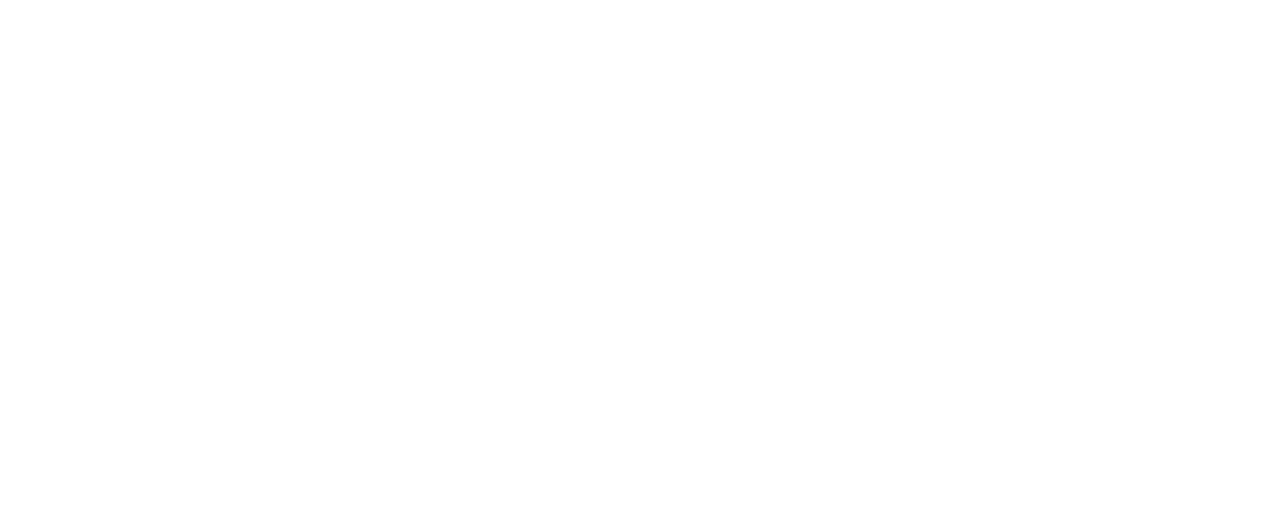
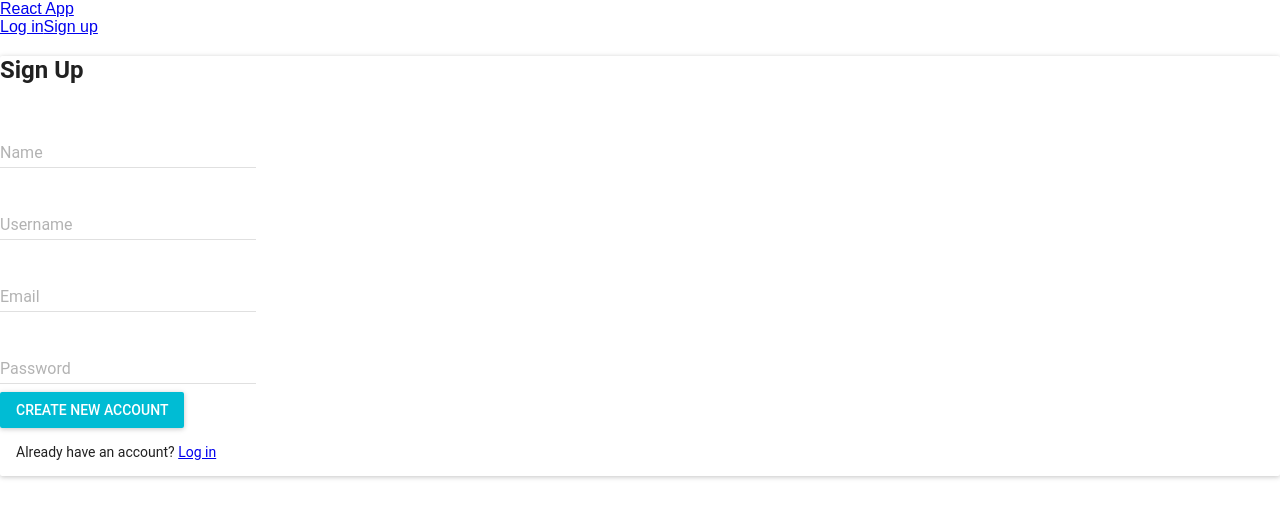
Before and after one commit to dbdoyle182/Contech, a React (Create React App) app in the folder client/: page /signup in a window 1280 px wide. Shown: the top 518 px of the page. Built offline with nearby package versions, Linux system fonts and the light colour scheme.

Commit message:
paths working for sign up and login pages

```diff
--- a/client/package.json
+++ b/client/package.json
@@ -5,6 +5,7 @@
   "proxy": "http://localhost:3001/",
   "dependencies": {
     "axios": "^0.18.0",
+    "prop-types": "^15.6.1",
     "react": "^16.3.2",
     "react-dom": "^16.3.2",
     "react-router-dom": "^4.2.2",
--- a/client/src/App.js
+++ b/client/src/App.js
@@ -1,21 +1,29 @@
-import React, { Component } from 'react';
+import React, { Component, Link } from 'react';
 import getMuiTheme from 'material-ui/styles/getMuiTheme';
 import MuiThemeProvider from 'material-ui/styles/MuiThemeProvider';
 import HomePage from './components/HomePage';
 import {BrowserRouter as Router, Route, Switch } from 'react-router-dom';
+import LoginPage from './containers/LoginPage.js';
+import SignUpPage from './containers/SignUpPage.js';
+import Base from './components/Base.js'
 
-class App extends Component {
-  render() {
-    return (
+const App = () => (
+
       <Router>
-        <MuiThemeProvider>
-          <Switch>
-            <Route exact path='/' component={HomePage} />
-          </Switch>
-        </MuiThemeProvider>
+        <div>
+          <MuiThemeProvider muiTheme={getMuiTheme()}>
+            <Base />
+            <Switch>
+              <Route exact path='/' component={HomePage} />
+              <Route exact path='/login' component={LoginPage} />
+              <Route exact path='/signup' component={SignUpPage} />
+            </Switch>
+
+          </MuiThemeProvider>
+        </div>
       </Router>
+
+
     );
-  }
-}
 
 export default App;
--- a/client/src/components/Base.js
+++ b/client/src/components/Base.js
@@ -0,0 +1,32 @@
+import React from 'react';
+import { Link } from 'react-router-dom';
+import PropTypes from 'prop-types';
+
+
+const Base = ({ children }) => (
+    <div>
+        <div className='top-bar'>
+            <div className='top-bar-left'>
+                <Link to='/'>React App</Link>
+            </div>
+
+            <div className='top-bar-right'>
+                <Link to='/login'>Log in</Link>
+                <Link to='/signup'>Sign up</Link>
+            </div>
+
+        </div>
+
+
+
+
+
+    </div>
+
+);
+
+Base.propTypes = {
+    children: PropTypes.object.isRequired
+};
+
+export default Base;
--- a/client/src/components/LoginForm.js
+++ b/client/src/components/LoginForm.js
@@ -0,0 +1,59 @@
+import React  from 'react';
+import { Card, TextField, RaisedButton, CardText } from 'material-ui';
+import { Link } from 'react-router-dom';
+import PropTypes from 'prop-types';
+
+
+
+
+
+const LoginForm = ({
+    onSubmit,
+    onChange,
+    errors,
+    user
+}) => (
+    <Card className='container'>
+        <form action='/' onSubmit={onSubmit}>
+            <h2 className='card-heading'>Login</h2>
+
+            {errors.summary && <p className='error-message'>{errors.summary}</p>}
+
+            <div className='field-line'>
+                <TextField
+                    floatingLabelText='Email'
+                    name='email'
+                    errorText={errors.email}
+                    onChange={onChange}
+                    value={user.email}
+                />
+            </div>
+
+            <div className='field-line'>
+                <TextField
+                    floatingLabelText='Password'
+                    type='password'
+                    name='password'
+                    onChange={onChange}
+                    errorText={errors.password}
+                    value={user.password}
+                />
+            </div>
+
+            <div className='button-line'>
+                <RaisedButton type='submit' label='Log in' primary />
+            </div>
+
+            <CardText>Need an account?<Link to={'/signup'}>Create one</Link></CardText>
+        </form>
+    </Card>
+);
+
+LoginForm.propTypes = {
+    onSubmit: PropTypes.func.isRequired,
+    onChange: PropTypes.func.isRequired,
+    errors: PropTypes.object.isRequired,
+    user: PropTypes.object.isRequired
+};
+
+export default LoginForm;
--- a/client/src/components/SignUpForm.js
+++ b/client/src/components/SignUpForm.js
@@ -1,9 +1,10 @@
-import React, { PropTypes } from 'react';
+import React from 'react';
 import { Link } from 'react-router-dom';
-import { Card, TextField } from 'material-ui';
+import { Card, TextField, RaisedButton, CardText } from 'material-ui';
+import PropTypes from 'prop-types';
 
 
-const SignUpFrom = ({
+const SignUpForm = ({
     onSubmit,
     onChange,
     errors,
@@ -25,15 +26,51 @@
                 />
             </div>
 
+            <div className="field-line">
+                <TextField
+                    floatingLabelText='Username'
+                    name='username'
+                    errorText={errors.username}
+                    onChange={onChange}
+                    value={user.username}
+                />
+            </div>
+
             <div className='field-line'>
                 <TextField
                     floatingLabelText='Email'
                     name='email'
-                    errorText={error.email}
+                    errorText={errors.email}
                     onChange={onChange}
                     value={user.email}
                 />
             </div>
+
+            <div className='field-line'>
+                <TextField
+                    floatingLabelText='Password'
+                    type='password'
+                    name='password'
+                    onChange={onChange}
+                    errorText={errors.password}
+                    value={user.password}
+                />
+            </div>
+
+            <div className='button-line'>
+                <RaisedButton type='submit' label='Create New Account' primary />
+            </div>
+
+            <CardText>Already have an account? <Link to={'/login'}>Log in</Link></CardText>
         </form>
     </Card>
-)
+);
+
+SignUpForm.propTypes = {
+    onSubmit: PropTypes.func.isRequired,
+    onChange: PropTypes.func.isRequired,
+    errors: PropTypes.object.isRequired,
+    user: PropTypes.object.isRequired
+};
+
+export default SignUpForm;
--- a/client/src/containers/LoginPage.js
+++ b/client/src/containers/LoginPage.js
@@ -0,0 +1,53 @@
+import React, { Component } from 'react';
+
+import LoginForm from '../components/LoginForm.js';
+
+class LoginPage extends Component {
+
+    constructor(props) {
+        super(props);
+
+
+        this.state = {
+            errors: {},
+            user: {
+                email: '',
+                password: ''
+            }
+        };
+
+        this.processForm = this.processForm.bind(this);
+        this.changeUser = this.changeUser.bind(this);
+    }
+
+    processForm(event) {
+        event.preventDefault();
+
+        console.log(`email: ${this.state.user.email}`);
+        console.log(`password: ${this.state.user.password}`)
+    }
+
+    changeUser(event) {
+        const field = event.target.name;
+        const user = this.state.user;
+        user[field] = event.target.value;
+
+        this.setState({
+            user
+        });
+    }
+
+
+    render() {
+        return (
+            <LoginForm
+                onSubmit={this.processForm}
+                onChange={this.changeUser}
+                errors={this.state.errors}
+                user={this.state.user}
+            />
+        );
+    }
+}
+
+export default LoginPage;
--- a/client/src/containers/SignUpPage.js
+++ b/client/src/containers/SignUpPage.js
@@ -0,0 +1,59 @@
+import React, { Component } from 'react';
+import SignUpForm from '../components/SignUpForm.js';
+
+
+class SignUpPage extends Component {
+
+    constructor(props) {
+        super(props);
+
+
+        this.state = {
+            errors: {},
+            user: {
+                email: '',
+                name: '',
+                username: '',
+                password: ''
+            }
+        };
+
+        this.processForm = this.processForm.bind(this);
+        this.changeUser = this.changeUser.bind(this);
+    }
+
+
+    changeUser(event) {
+        const field = event.target.name;
+        const user = this.state.user;
+        user[field] = event.target.value;
+
+        this.setState({
+            user
+        });
+    }
+
+    processForm(event) {
+
+        event.preventDefault();
+
+        console.log(`name: ${this.state.user.name}`);
+        console.log(`email: ${this.state.user.email}`);
+        console.log(`password: ${this.state.user.password}`);
+        console.log(`username: ${this.state.user.username}`)
+    }
+
+
+    render() {
+        return (
+            <SignUpForm
+                onSubmit={this.processForm}
+                onChange={this.changeUser}
+                errors={this.state.errors}
+                user={this.state.user}
+            />
+        );
+    }
+}
+
+export default SignUpPage;
--- a/package.json
+++ b/package.json
@@ -13,10 +13,7 @@
     "express": "^4.16.3",
     "material-ui": "^0.20.0",
     "mongoose": "^5.0.16",
-    "react": "^16.3.2",
-    "react-router-dom": "^4.2.2",
-    "react-dom": "^16.3.2",
-    "react-tap-event-plugin": "^3.0.2",
+    "prop-types": "^15.6.1",
     "validator": "^9.4.1",
     "webpack": "^4.6.0",
     "webpack-cli": "^2.0.15"
```
Also changed, not shown: client/src/routes.js (added), 2 other files (tests, documents, lock files or other folders).
